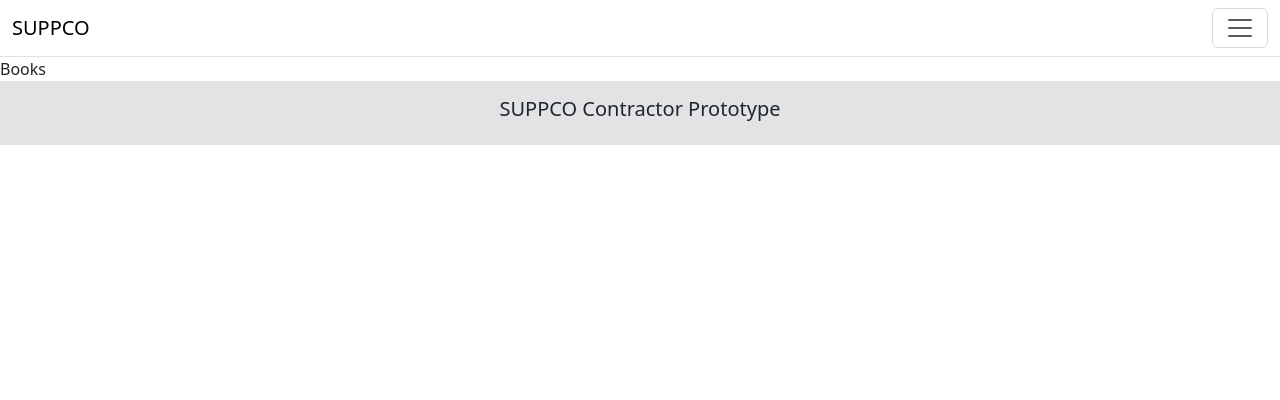
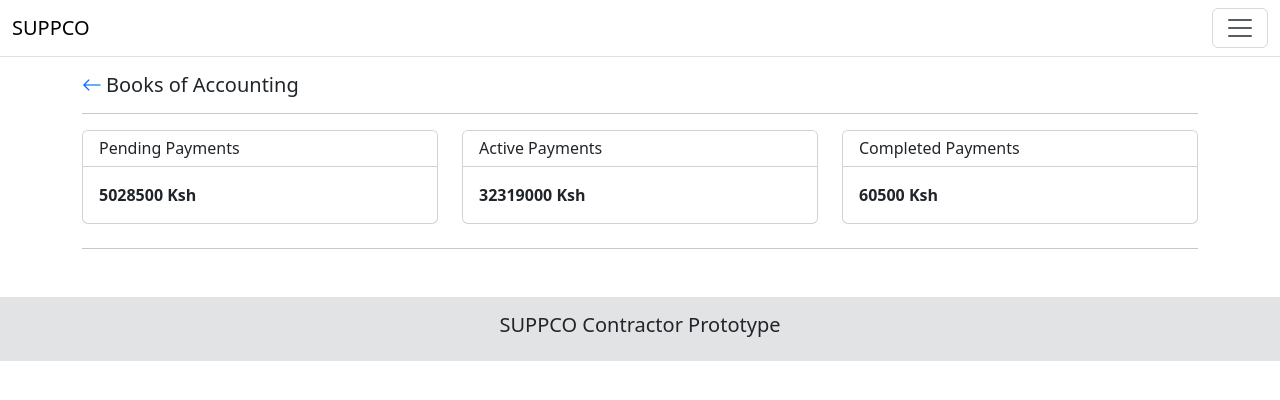
Before and after one commit to daltechafrica/suppco-contractor-prototype, a React (Create React App) app: page /books in a window 1280 px wide. Shown: the top 400 px of the page. Built offline with nearby package versions, Linux system fonts and the light colour scheme.

Commit message:
add books of accounting

```diff
--- a/src/pages/Books.jsx
+++ b/src/pages/Books.jsx
@@ -1,9 +1,78 @@
-import React from 'react'
+import React from "react";
+import { appLinks } from "../constants/links";
+import { Link } from "react-router-dom";
+import { orders } from "../data/orders";
 
 function Books() {
+  const completedOrders = orders.filter(
+    (order) => order.status === "Completed"
+  );
+  const totalCompletedOrdersAmount = completedOrders.reduce(
+    (sum, order) => sum + order.finalTotal,
+    0
+  );
+
+  const activeOrders = orders.filter((order) => order.status === "Active");
+  const totalActiveOrdersAmount = activeOrders.reduce(
+    (sum, order) => sum + order.finalTotal,
+    0
+  );
+
+  const pendingOrders = orders.filter((order) => order.status === "Pending");
+  const totalPendingOrdersAmount = pendingOrders.reduce(
+    (sum, order) => sum + order.finalTotal,
+    0
+  );
   return (
-    <div>Books</div>
-  )
+    <>
+      <div className="container py-3 mb-3">
+        <h5>
+          <span>
+            <Link to={appLinks?.Dashboard}>
+              <i className="bi bi-arrow-left me-1"></i>
+            </Link>
+          </span>
+          Books of Accounting
+        </h5>
+        <hr />
+        <section className="mb-3">
+          <div className="row mt-1">
+            <div className="col-sm-12 col-md-4 mb-2">
+              <div className="card">
+                <h6 className="card-header bg-white">Pending Payments</h6>
+                <div className="card-body">
+                  <p className="card-text fw-bold">
+                    {totalPendingOrdersAmount} Ksh
+                  </p>
+                </div>
+              </div>
+            </div>
+            <div className="col-sm-12 col-md-4 mb-2">
+              <div className="card">
+                <h6 className="card-header bg-white">Active Payments</h6>
+                <div className="card-body">
+                  <p className="card-text fw-bold">
+                    {totalActiveOrdersAmount} Ksh
+                  </p>
+                </div>
+              </div>
+            </div>
+            <div className="col-sm-12 col-md-4 mb-2">
+              <div className="card">
+                <h6 className="card-header bg-white">Completed Payments</h6>
+                <div className="card-body">
+                  <p className="card-text fw-bold">
+                    {totalCompletedOrdersAmount} Ksh
+                  </p>
+                </div>
+              </div>
+            </div>
+          </div>
+        </section>
+        <hr />
+      </div>
+    </>
+  );
 }
 
-export default Books
+export default Books;
```
